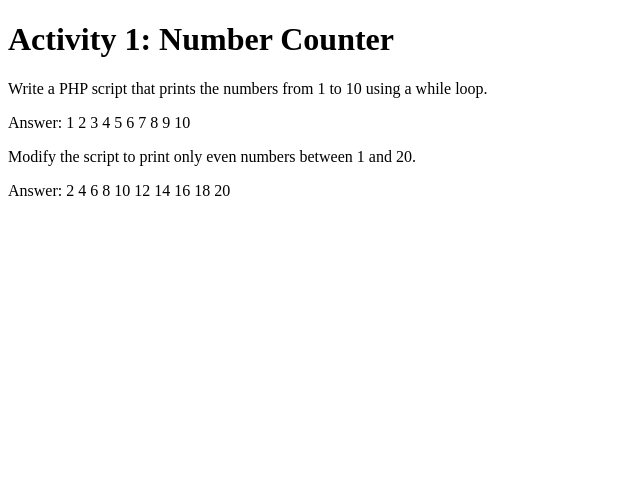
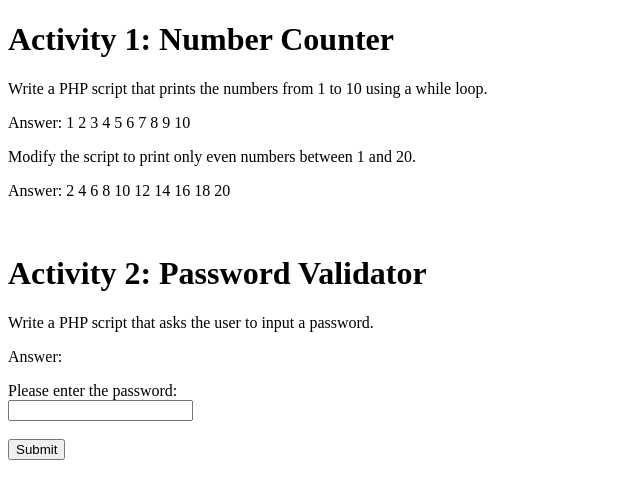
Before and after one commit to ArabellaSiachongco/220049434-siachongoco, a PHP site: page / in a window 1280 px wide. Shown: the top 499 px of the page, without its empty margins (0-640 px from the left). Run offline with PHP 8.4, Linux system fonts and the light colour scheme.

```diff
--- a/index.php
+++ b/index.php
@@ -28,6 +28,34 @@
     }
     ?>
 </p>
+<br>
+<h1>Activity 2: Password Validator</h1>
+<p>Write a PHP script that asks the user to input a password.</p>
+<p>Answer:
+    <?php
+    // Correct password
+    $correct_password = "password123";
+    $message = "";
+
+    if ($_SERVER["REQUEST_METHOD"] == "POST") {
+        $user_input = $_POST['password'];
+
+        if ($user_input === $correct_password) {
+            $message = "Access Granted.";
+        } else {
+            $message = "Incorrect password.";
+        }
+    }
+    ?>
+<!-- getting the password using POST -->
+    <form method="POST" action="">
+        <label for="password">Please enter the password:</label><br>
+        <input type="password" id="password" name="password" required>
+        <br><br>
+        <input type="submit" value="Submit">
+    </form>
+    <p><?php echo $message; ?></p>
+</p>
 
 
 </body>
```
